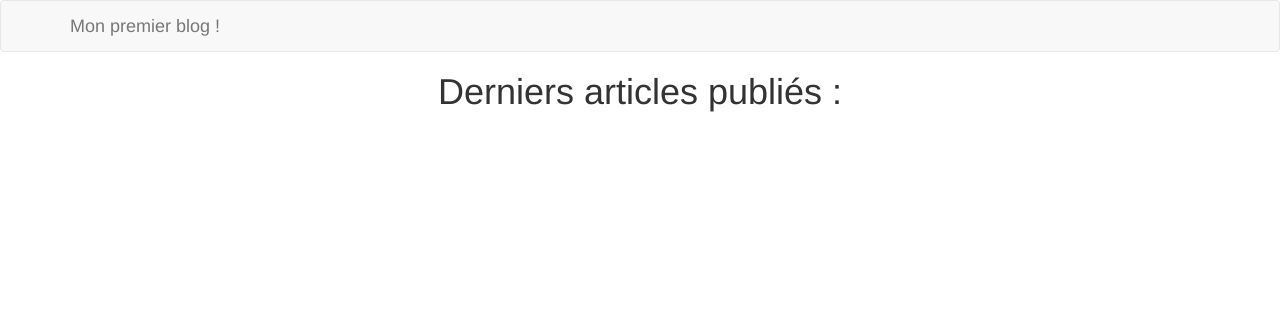
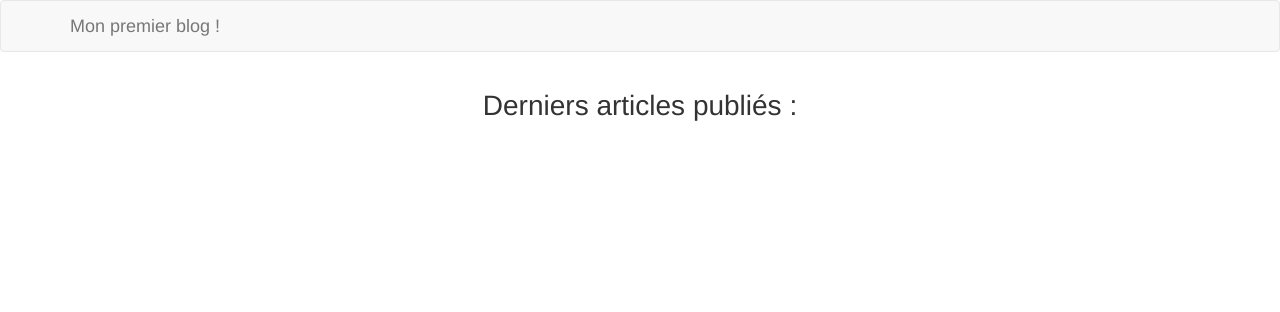
Before and after one commit to Guikingone/OC-Blog, a PHP site: page / in a window 1280 px wide. Shown: the top 312 px of the page. Run offline with PHP 8.4, Linux system fonts and the light colour scheme; data that the repository does not hold is empty.

Commit message:
Modification CSS/JS

```diff
--- a/vue/blog/css/main.css
+++ b/vue/blog/css/main.css
@@ -1,7 +1,3 @@
-.centered{
-  text-align: center;
-}
-
 .titre{
   text-align: center;
   color: black;
@@ -11,7 +7,3 @@
 .articles{
   text-align: center;
 }
-
-.formulaire{
-
-}
--- a/vue/blog/inc/header.php
+++ b/vue/blog/inc/header.php
@@ -5,6 +5,7 @@
     <meta charset="utf-8">
     <link href="vue/blog/css/main.css" rel="stylesheet" />
     <link href="vue/blog/css/bootstrap.css" rel="stylesheet" />
+    <link href="vue/blog/css/normalize.css" rel="stylesheet" />
   </head>
 <body>
   <nav class="navbar navbar-default">
@@ -16,7 +17,7 @@
   					<span class="icon-bar"></span>
   					<span class="icon-bar"></span>
   				</button>
-  					<a class="navbar-brand page-scroll" href="#">Mon premier blog !</a>
+  				<a class="navbar-brand page-scroll" href="../../blog.php">Mon premier blog !</a>
   			</div>
   			<div class="collapse navbar-collapse" id="bs-example-navbar-collapse-1">
   			</div>
--- a/vue/blog/index.php
+++ b/vue/blog/index.php
@@ -1,7 +1,10 @@
 <?php
 include 'inc/header.php';
 ?>
-  <h1 class="centered">Derniers articles publiés :</h1>
+<div class="container">
+  <div clas="row">
+    <div class="col-xs-12">
+      <h1 class="text-center">Derniers articles publiés :</h1>
         <?php
         foreach($billets as $billet){
           ?>
@@ -20,6 +23,13 @@ include 'inc/header.php';
           <?php
           }
           ?>
+    </div>
+  </div>
+  <div class="row">
+    <div class="col-lg-12">
+    </div>
+  </div>
+</div>
 <?php
 include 'inc/footer.php';
 ?>
```
Also changed, not shown: vue/blog/commentaires.php (+6 -1 lines). Lines whose indentation alone changed are shown as unchanged.
